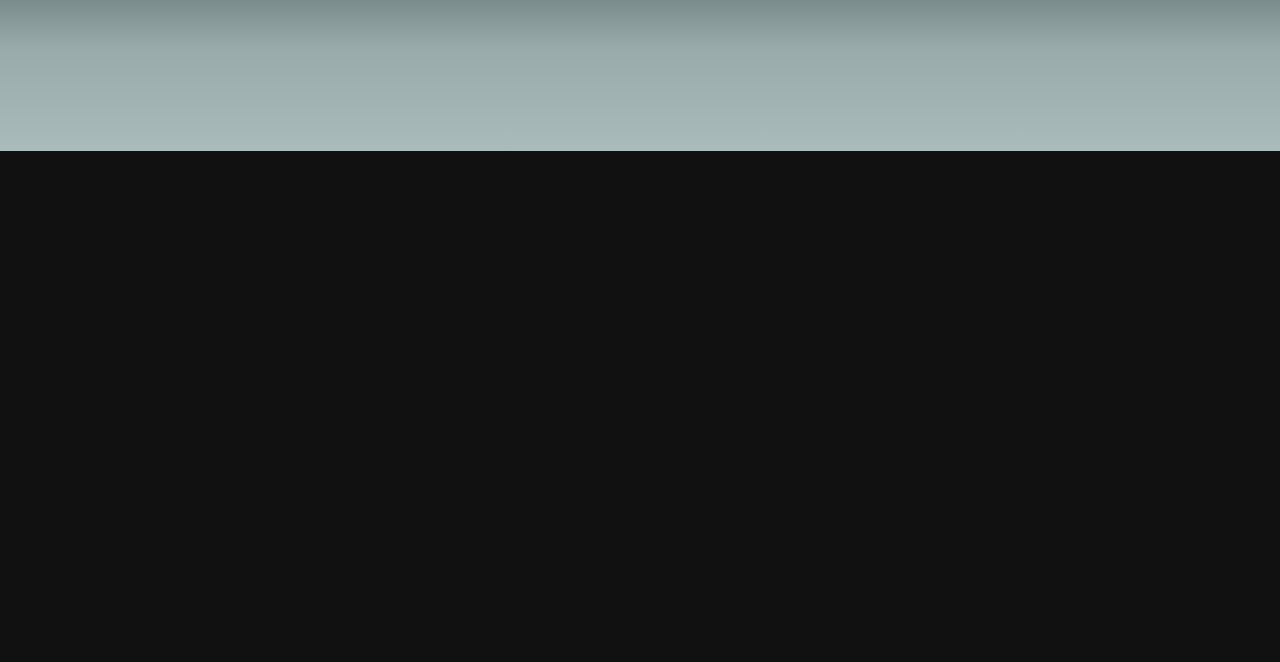
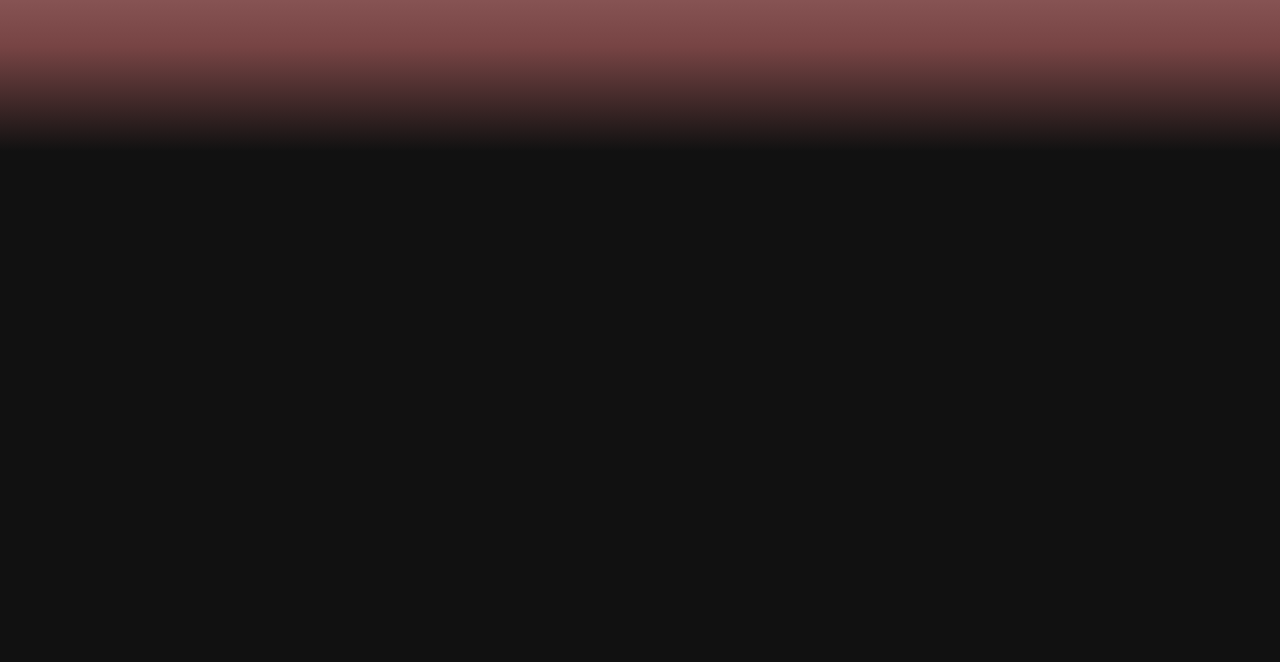
Before and after one commit to cree321/ned, a plain HTML site: page index.html in a window 1280 px wide. Shown: the part 138-800 px from the top of the page. Drawn offline with Linux system fonts and the light colour scheme.

Commit message:
Update styles.css

```diff
--- a/assets/styles.css
+++ b/assets/styles.css
@@ -3,7 +3,7 @@
   to {transform: scale(1, 1);}
 }
 #cap0 {
-  background-image: linear-gradient(#566, #9aa,#abb);
+  background-image: linear-gradient(#966, #744,#0000);
 }
 .titlecard {
   width: 100vw;
```
